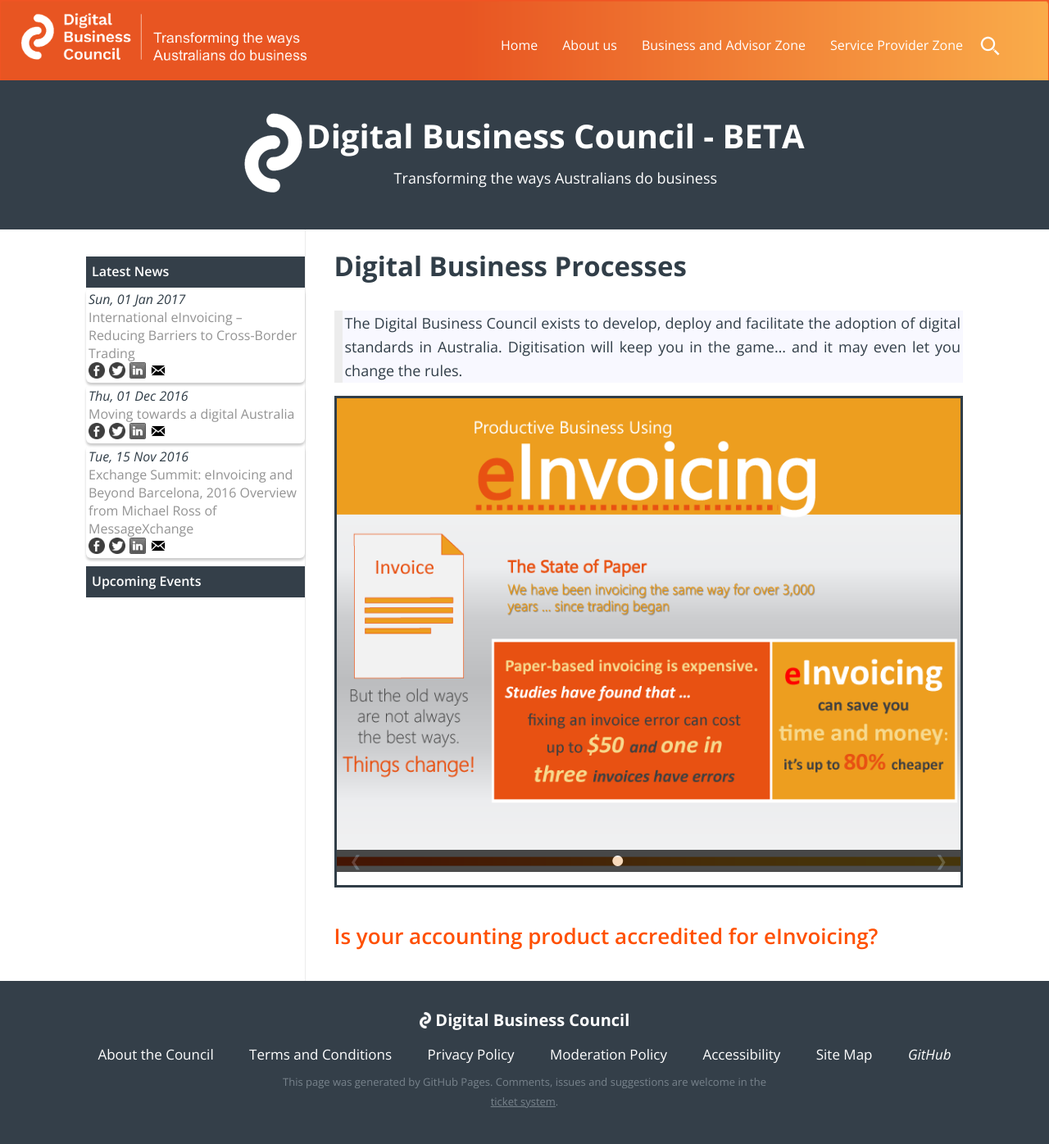
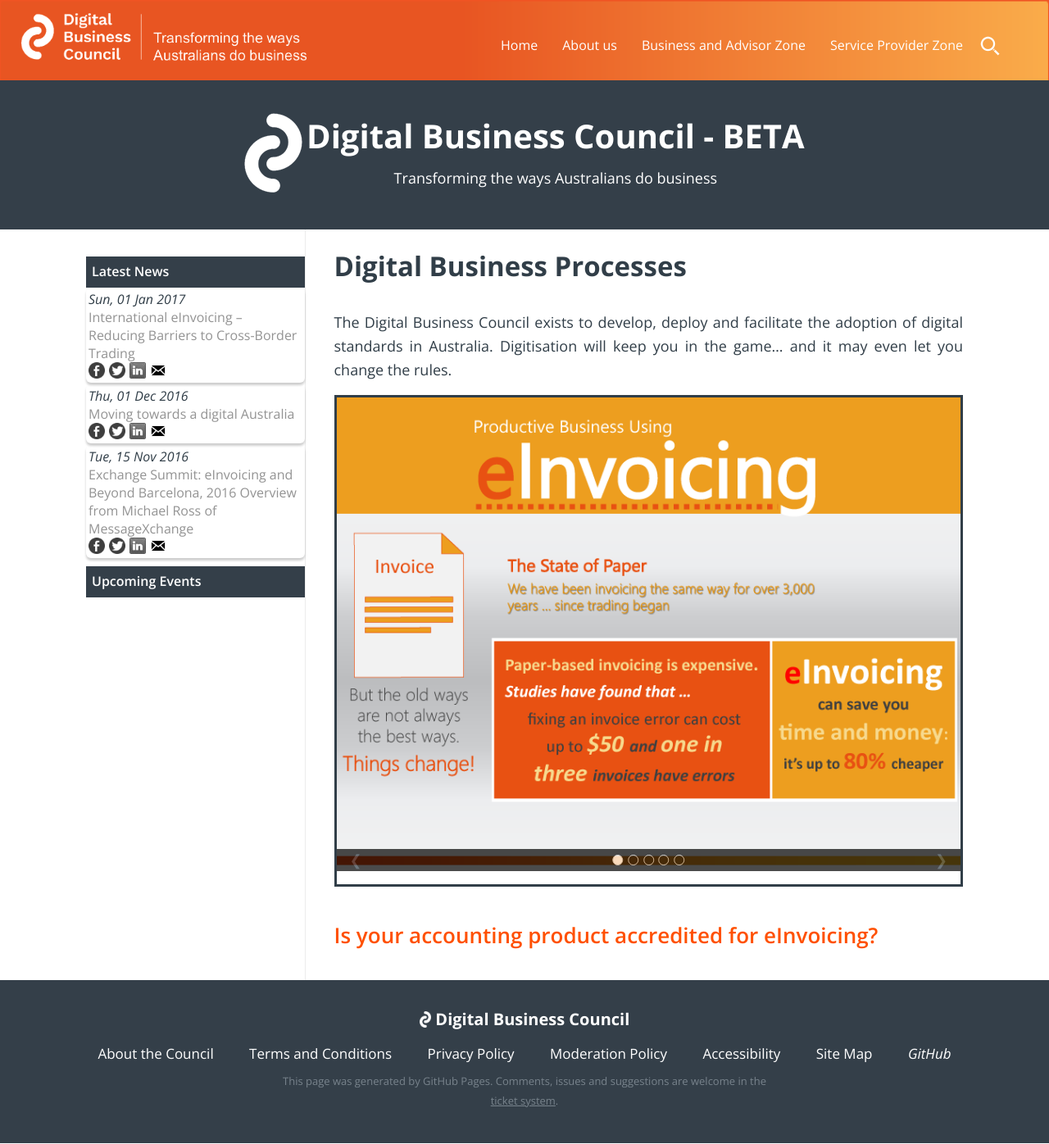
Before and after one commit to Digital-Business-Council/Digital-Business-Council.github.io, a Jekyll site: the page built from pages/business-zone/business-processes.md, in a window 1280 px wide. Shown: the whole page at 82% size. Built offline with Jekyll 4.4.1, drawn with Linux system fonts in a browser that asks for light colours.

Commit message:
Update business-processes.md

```diff
--- a/pages/business-zone/business-processes.md
+++ b/pages/business-zone/business-processes.md
@@ -5,7 +5,7 @@
 ---
 
 # Digital Business Processes
->
+
 The Digital Business Council exists to develop, deploy and facilitate the adoption of digital standards in Australia. Digitisation will keep you in the game… and it may even let you change the rules.
 
 <div>
@@ -15,7 +15,7 @@
 .w3-left{float:left!important}
 .w3-right{float:right!important}
 .w3-badge {background-color:#000;color:#fff;display:inline-block;padding:0px;text-align:center;height:13px;width:13px; border-radius:50%}
--.w3-border{border:1px solid #ccc!important}
+.w3-border{border:1px solid #ccc!important}
 .w3-padding-left{padding-left:16px!important}.w3-padding-right{padding-right:16px!important}
 .w3-transparent{background-color:transparent!important}
 .w3-white,.w3-hover-white:hover{color:#000!important;background-color:#fff!important}
@@ -25,7 +25,7 @@
 .w3-large{font-size:18px!important}
 .w3-section{margin-top:16px!important;margin-bottom:16px!important}
 .w3-content{max-width:980px;margin:auto;font-family:Verdana,sans-serif;font-size:15px;line-height:1.5;overflow-x:hidden}
--.w3-container{padding:0.01em 16px}
+.w3-container{padding:0.01em 16px}
 .w3-container:after,.w3-container:before{content:"";display:table;clear:both}
 .w3-display-container{position:relative;border:solid;}
 </style>
```
Also changed, not shown: other parts of pages/business-zone/business-processes.md (+0 -5 lines).
